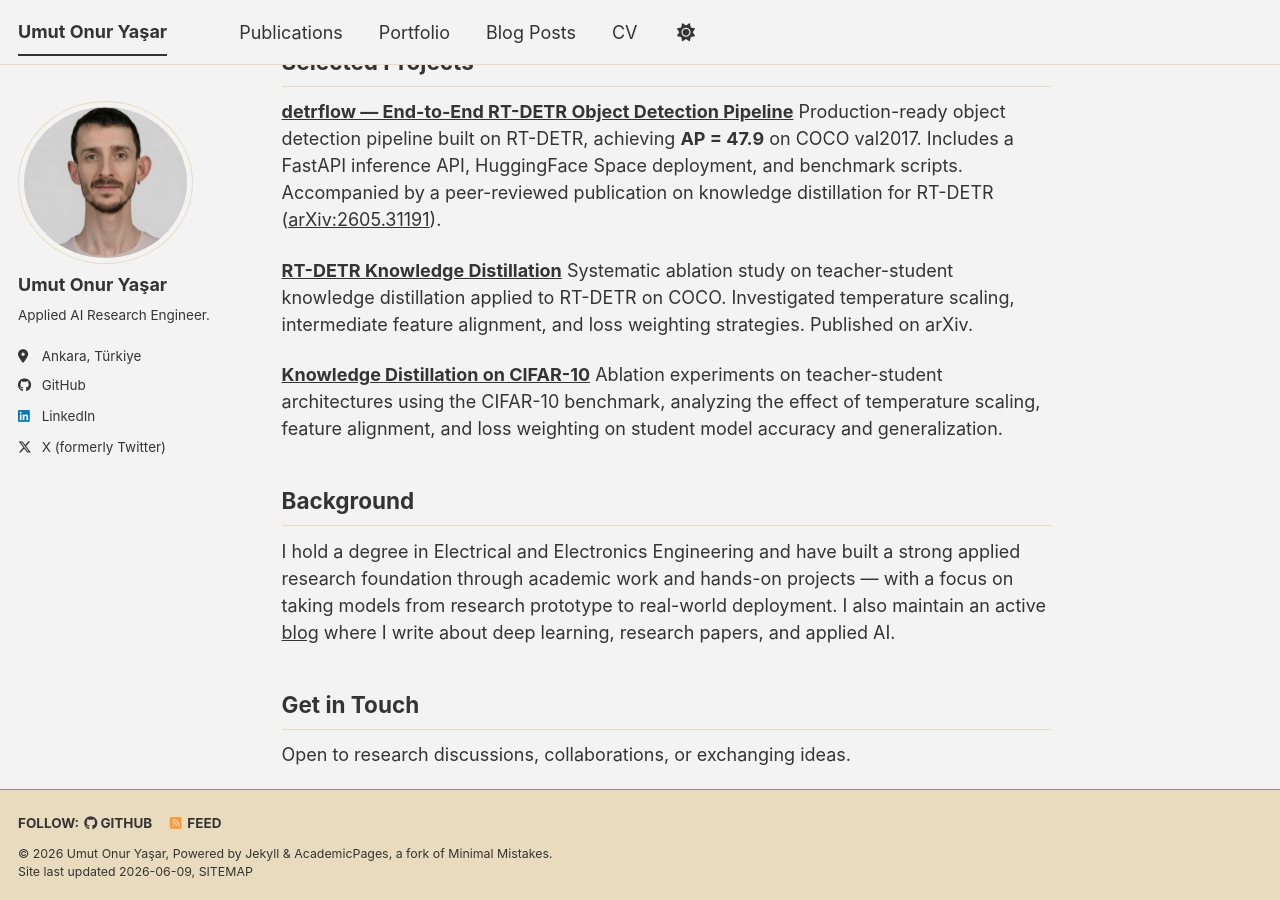
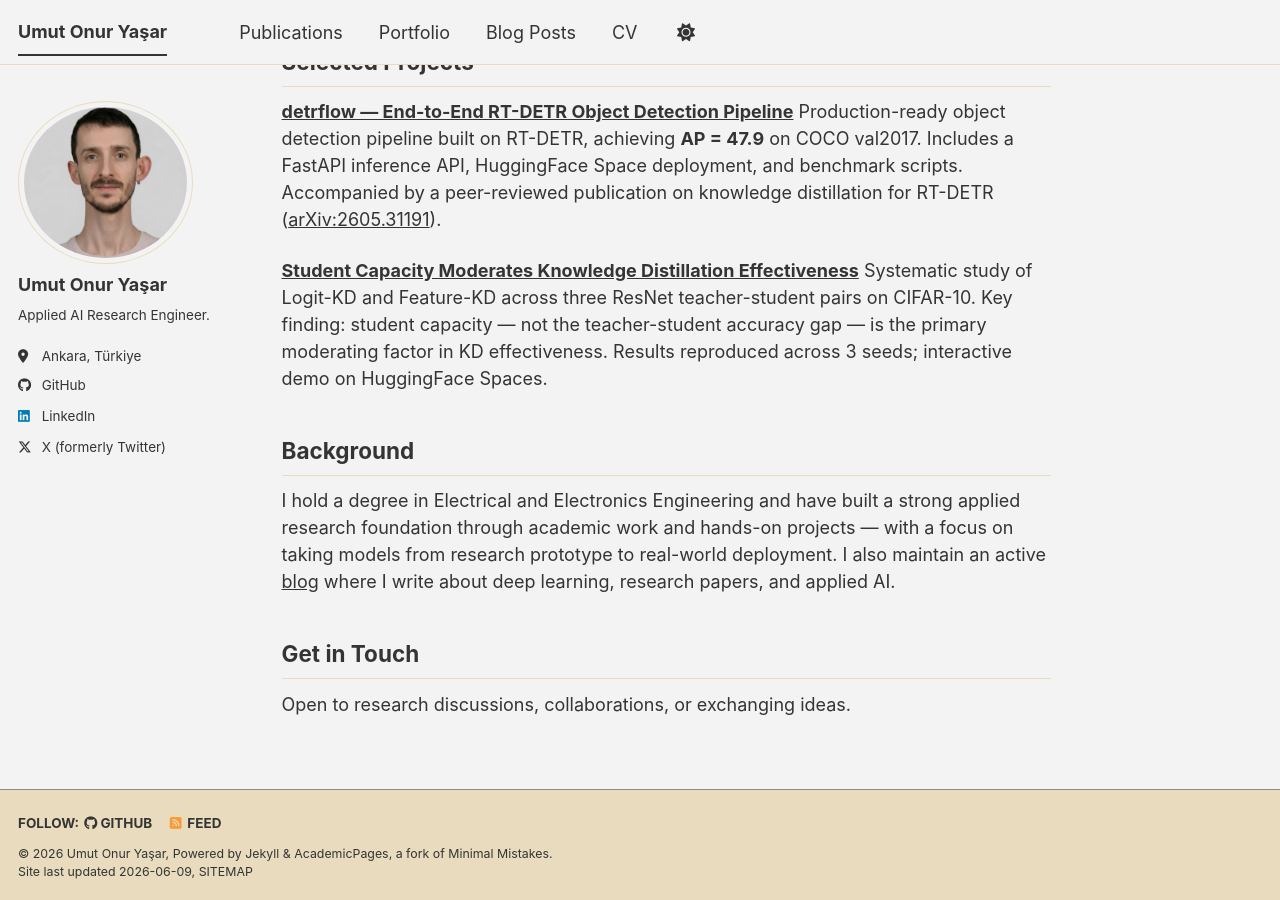
Before and after one commit to umutonuryasar/umutonuryasar.github.io, a Jekyll site: the page built from _pages/about.md, in a window 1280 px wide and 900 px high, scrolled down 635 px. Built offline with Jekyll 4.4.1, drawn with Linux system fonts in a browser that asks for light colours; a script bundle is joined from its source files by our own code; library files that are not in the unit come from our copies.

Commit message:
Update About page to replace outdated project entries with new research on knowledge distillation

```diff
--- a/_pages/about.md
+++ b/_pages/about.md
@@ -22,11 +22,8 @@ Beyond engineering, I am drawn to the Renaissance ideal of broad intellectual cu
 **[detrflow — End-to-End RT-DETR Object Detection Pipeline](https://github.com/umutonuryasar/detrflow)**
 Production-ready object detection pipeline built on RT-DETR, achieving **AP = 47.9** on COCO val2017. Includes a FastAPI inference API, HuggingFace Space deployment, and benchmark scripts. Accompanied by a peer-reviewed publication on knowledge distillation for RT-DETR ([arXiv:2605.31191](https://arxiv.org/abs/2605.31191)).
 
-**[RT-DETR Knowledge Distillation](https://arxiv.org/abs/2605.31191)**
-Systematic ablation study on teacher-student knowledge distillation applied to RT-DETR on COCO. Investigated temperature scaling, intermediate feature alignment, and loss weighting strategies. Published on arXiv.
-
-**[Knowledge Distillation on CIFAR-10](https://github.com/umutonuryasar/kd-cifar10)**
-Ablation experiments on teacher-student architectures using the CIFAR-10 benchmark, analyzing the effect of temperature scaling, feature alignment, and loss weighting on student model accuracy and generalization.
+**[Student Capacity Moderates Knowledge Distillation Effectiveness](https://github.com/umutonuryasar/kd-capacity-gap)**
+Systematic study of Logit-KD and Feature-KD across three ResNet teacher-student pairs on CIFAR-10. Key finding: student capacity — not the teacher-student accuracy gap — is the primary moderating factor in KD effectiveness. Results reproduced across 3 seeds; interactive demo on HuggingFace Spaces.
 
 ## Background
 
```
